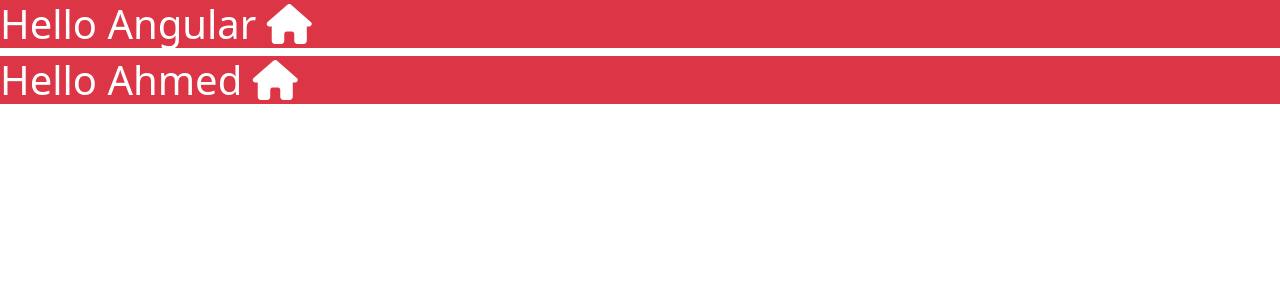
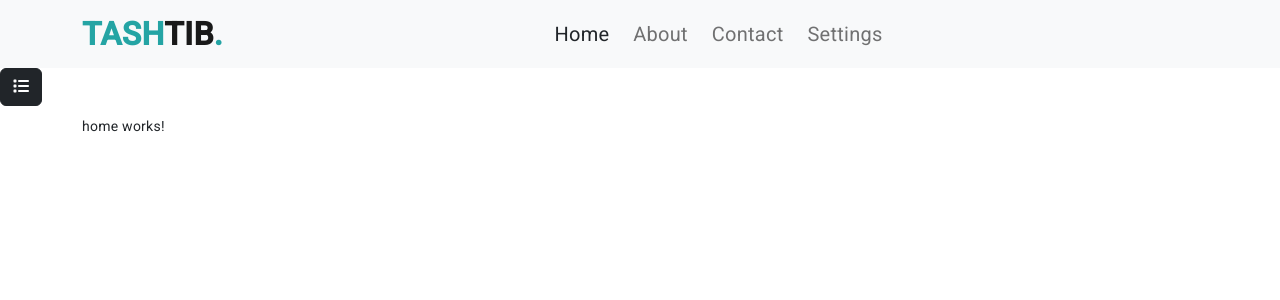
Before and after one commit to Ahmed261099/ITIFinalProjectAdmin, an Angular app: page /home in a window 1280 px wide. Before the commit this address led to /. Shown: the top 300 px of the page. Built offline with nearby package versions, Linux system fonts and the light colour scheme.

Commit message:
navbar and slidenav

```diff
--- a/angular.json
+++ b/angular.json
@@ -30,6 +30,7 @@
               "src/assets"
             ],
             "styles": [
+              "@angular/material/prebuilt-themes/indigo-pink.css",
               "./node_modules/bootstrap/dist/css/bootstrap.min.css",
               "./node_modules/@fortawesome/fontawesome-free/css/all.min.css",
               "src/styles.scss"
@@ -97,6 +98,7 @@
               "src/assets"
             ],
             "styles": [
+              "@angular/material/prebuilt-themes/indigo-pink.css",
               "src/styles.scss"
             ],
             "scripts": []
--- a/package.json
+++ b/package.json
@@ -11,10 +11,12 @@
   "private": true,
   "dependencies": {
     "@angular/animations": "^15.0.0",
+    "@angular/cdk": "^15.2.2",
     "@angular/common": "^15.0.0",
     "@angular/compiler": "^15.0.0",
     "@angular/core": "^15.0.0",
     "@angular/forms": "^15.0.0",
+    "@angular/material": "^15.2.2",
     "@angular/platform-browser": "^15.0.0",
     "@angular/platform-browser-dynamic": "^15.0.0",
     "@angular/router": "^15.0.0",
--- a/src/app/app-routing.module.ts
+++ b/src/app/app-routing.module.ts
@@ -1,7 +1,21 @@
 import { NgModule } from '@angular/core';
 import { RouterModule, Routes } from '@angular/router';
+import { ClientComponent } from './client/client.component';
+import { EngineerComponent } from './engineer/engineer.component';
+import { HomeComponent } from './home/home.component';
+import { NotfoundComponent } from './notfound/notfound.component';
+import { ProviderComponent } from './provider/provider.component';
 
-const routes: Routes = [];
+
+const routes: Routes = [
+  {path:"", redirectTo:"home" , pathMatch:"full"},
+  {path:"home" , component:HomeComponent},
+  {path:"engineer" , component:EngineerComponent},
+  {path:"provider" , component:ProviderComponent},
+  {path:"client" , component:ClientComponent},
+  {path:"**" , component:NotfoundComponent}
+
+];
 
 @NgModule({
   imports: [RouterModule.forRoot(routes)],
--- a/src/app/app.component.html
+++ b/src/app/app.component.html
@@ -1,2 +1,7 @@
-<h1 class="bg-danger text-white">Hello Angular <i class="fas fa-home"></i></h1>
-<h1 class="bg-danger text-white">Hello Ahmed <i class="fas fa-home"></i></h1>
+<app-navbar></app-navbar>
+<app-side-bar-menu></app-side-bar-menu>
+<div class="container py-5">
+  <div class="row">
+      <router-outlet></router-outlet>
+  </div>
+</div>
--- a/src/app/navbar/navbar.component.html
+++ b/src/app/navbar/navbar.component.html
@@ -1 +1,61 @@
-<p>navbar works!</p>
+<nav class="navbar navbar-expand-lg bg-light navbar-light py-3">
+  <div class="container">
+    <a class="navbar-brand fw-bolder  fs-2" routerLink="/">
+      <span class="colored fw-bolder">TASH</span>TIB<span class="colored fw-bolder">.</span>
+    </a>
+    <button
+      class="navbar-toggler"
+      type="button"
+      data-bs-toggle="collapse"
+      data-bs-target="#navbarSupportedContent"
+      aria-controls="navbarSupportedContent"
+      aria-expanded="false"
+      aria-label="Toggle navigation"
+    >
+      <span class="navbar-toggler-icon"></span>
+    </button>
+    <div class="collapse navbar-collapse " id="navbarSupportedContent">
+      <ul class="navbar-nav m-auto mb-2 mb-lg-0 ">
+        <li class="nav-item px-lg-1">
+          <a class="nav-link fs-5" aria-current="page"
+          routerLinkActive="text-dark"
+          routerLink="/home">
+            Home
+          </a>
+        </li>
+        <li class="nav-item px-lg-1">
+          <a
+            class="nav-link fs-5"
+            aria-current="page"
+            routerLinkActive="text-dark"
+            routerLink="/About"
+          >
+            About
+          </a>
+        </li>
+
+        <li class="nav-item px-lg-1">
+          <a
+            class="nav-link fs-5"
+            aria-current="page"
+            routerLinkActive="text-dark"
+            routerLink="/Contact"
+          >
+            Contact
+          </a>
+        </li>
+        <li class="nav-item px-lg-1">
+          <a
+            class="nav-link fs-5"
+            aria-current="page"
+            routerLinkActive="text-dark"
+            routerLink="/Settings"
+          >
+            Settings
+          </a>
+        </li>
+      </ul>
+    </div>
+
+  </div>
+</nav>
--- a/src/app/navbar/navbar.component.scss
+++ b/src/app/navbar/navbar.component.scss
@@ -0,0 +1,4 @@
+.colored
+{
+    color: #24a4a4;
+}
--- a/src/app/side-bar-menu/side-bar-menu.component.html
+++ b/src/app/side-bar-menu/side-bar-menu.component.html
@@ -1 +1,84 @@
-<p>side-bar-menu works!</p>
+<!--
+<mat-drawer-container class="example-container" autosize>
+  <mat-drawer #drawer class="  " mode="side">
+    <div class="px-4 py-4">
+      <ul class="navbar-nav">
+        <li class="nav-item">
+            <a class="nav-link" routerLink="/engineer">Engineer</a>
+        </li>
+        <li class="nav-item">
+            <a class="nav-link" routerLink="/engineer">Engineer</a>
+        </li>
+        <li class="nav-item">
+            <a class="nav-link" routerLink="/engineer">Engineer</a>
+        </li>
+        <li class="nav-item">
+            <a class="nav-link" routerLink="/engineer">Engineer</a>
+        </li>
+        <li class="nav-item">
+            <a class="nav-link" routerLink="/engineer">Engineer</a>
+        </li>
+      </ul>
+
+    <button (click)="showFiller = !showFiller" mat-raised-button>
+      Toggle extra text
+    </button>
+    <p *ngIf="showFiller">Lorem, ipsum dolor sit amet consectetur.</p>
+  </div>
+
+
+  </mat-drawer>
+
+  <div class="example-sidenav-content position-relative bg-white">
+    <button class="btn btn-dark position-fixed" type="button" mat-button (click)="drawer.toggle()">
+      <i class="fas fa-list"></i>
+    </button>
+    <div class="container bg-danger py-5">
+      hi
+    </div>
+  </div>
+</mat-drawer-container> -->
+
+
+<button class="btn btn-dark position-fixed " type="button" data-bs-toggle="offcanvas" data-bs-target="#offcanvasWithBothOptions" aria-controls="offcanvasWithBothOptions">
+  <i class="fas fa-list"></i>
+</button>
+
+<div class="offcanvas offcanvas-start" data-bs-scroll="true" tabindex="-1" id="offcanvasWithBothOptions" aria-labelledby="offcanvasWithBothOptionsLabel">
+  <div class="offcanvas-header  p-0 pe-4 border-bottom border-2 ">
+    <img class="offcanvas-title w-50 h-100" id="offcanvasWithBothOptionsLabel" src="../../assets/logo.png"/>
+    <button type="button" class="btn-close rounded-circle py-2 bg-danger" data-bs-dismiss="offcanvas" aria-label="Close"></button>
+  </div>
+  <div class="offcanvas-body">
+    <div class=" d-flex justify-content-center ">
+      <ul class="navbar-nav  w-100 text-center">
+          <li class="nav-item btn btn-outline-dark border-0">
+            <a class="nav-link fs-4 d-flex justify-content-between align-items-center" routerLinkActive="btn btn-dark text-white px-1" routerLink="/dashboard">
+              <span>Dashboard </span><i class="fas fa-chart-line"></i>
+            </a>
+          </li>
+          <li class="nav-item btn btn-outline-dark border-0">
+            <a class="nav-link fs-4 d-flex justify-content-between align-items-center w-100 h-100" routerLinkActive="btn btn-dark text-white px-1" routerLink="/engineer">
+              <span>Engineer </span><i class="fas fa-server"></i>
+            </a>
+          </li>
+          <li class="nav-item btn btn-outline-dark border-0">
+            <a class="nav-link fs-4 d-flex justify-content-between align-items-center" routerLinkActive="btn btn-dark text-white p-"  routerLink="/provider">
+              <span>Provider </span><i class="fas fa-server"></i>
+            </a>
+          </li>
+          <li class="nav-item btn btn-outline-dark border-0">
+            <a class="nav-link fs-4 d-flex justify-content-between align-items-center" routerLinkActive="btn btn-dark text-white px-1" routerLink="/client">
+              <span>Client </span><i class="fas fa-server"></i>
+            </a>
+          </li>
+          <li class="nav-item btn btn-outline-dark border-0">
+            <a class="nav-link fs-4 d-flex justify-content-between align-items-center" routerLinkActive="btn btn-dark text-white px-1" routerLink="/category">
+              <span>Category </span><i class="fas fa-server"></i>
+            </a>
+          </li>
+
+      </ul>
+    </div>
+  </div>
+</div>
--- a/src/app/side-bar-menu/side-bar-menu.component.ts
+++ b/src/app/side-bar-menu/side-bar-menu.component.ts
@@ -6,5 +6,5 @@ import { Component } from '@angular/core';
   styleUrls: ['./side-bar-menu.component.scss']
 })
 export class SideBarMenuComponent {
-
+  showFiller = false;
 }
--- a/src/index.html
+++ b/src/index.html
@@ -6,8 +6,11 @@
   <base href="/">
   <meta name="viewport" content="width=device-width, initial-scale=1">
   <link rel="icon" type="image/x-icon" href="favicon.ico">
+  <link rel="preconnect" href="https://fonts.gstatic.com">
+  <link href="https://fonts.googleapis.com/css2?family=Roboto:wght@300;400;500&display=swap" rel="stylesheet">
+  <link href="https://fonts.googleapis.com/icon?family=Material+Icons" rel="stylesheet">
 </head>
-<body>
+<body class="mat-typography">
   <app-root></app-root>
 </body>
 </html>
--- a/src/styles.scss
+++ b/src/styles.scss
@@ -1 +1,10 @@
 /* You can add global styles to this file, and also import other style files */
+
+html, body { height: 100%; }
+body { margin: 0; font-family: Roboto, "Helvetica Neue", sans-serif; }
+*
+{
+  padding: 0;
+  margin: 0;
+  box-sizing: border-box;
+}
```
Also changed, not shown: src/app/app.module.ts (+5 -2 lines), src/app/home/home.component.html (line endings or trailing spaces), src/assets/logo.png (added), 1 other file (tests, documents, lock files or other folders).
